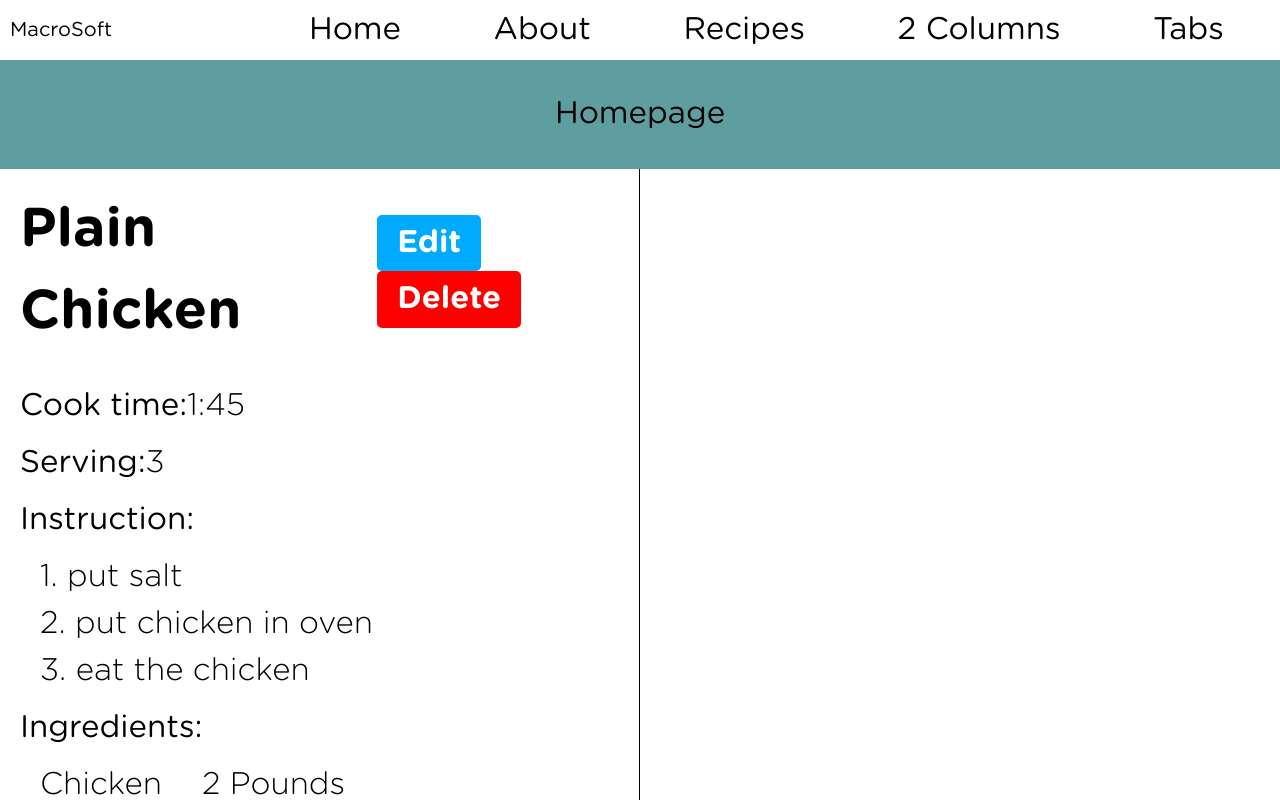
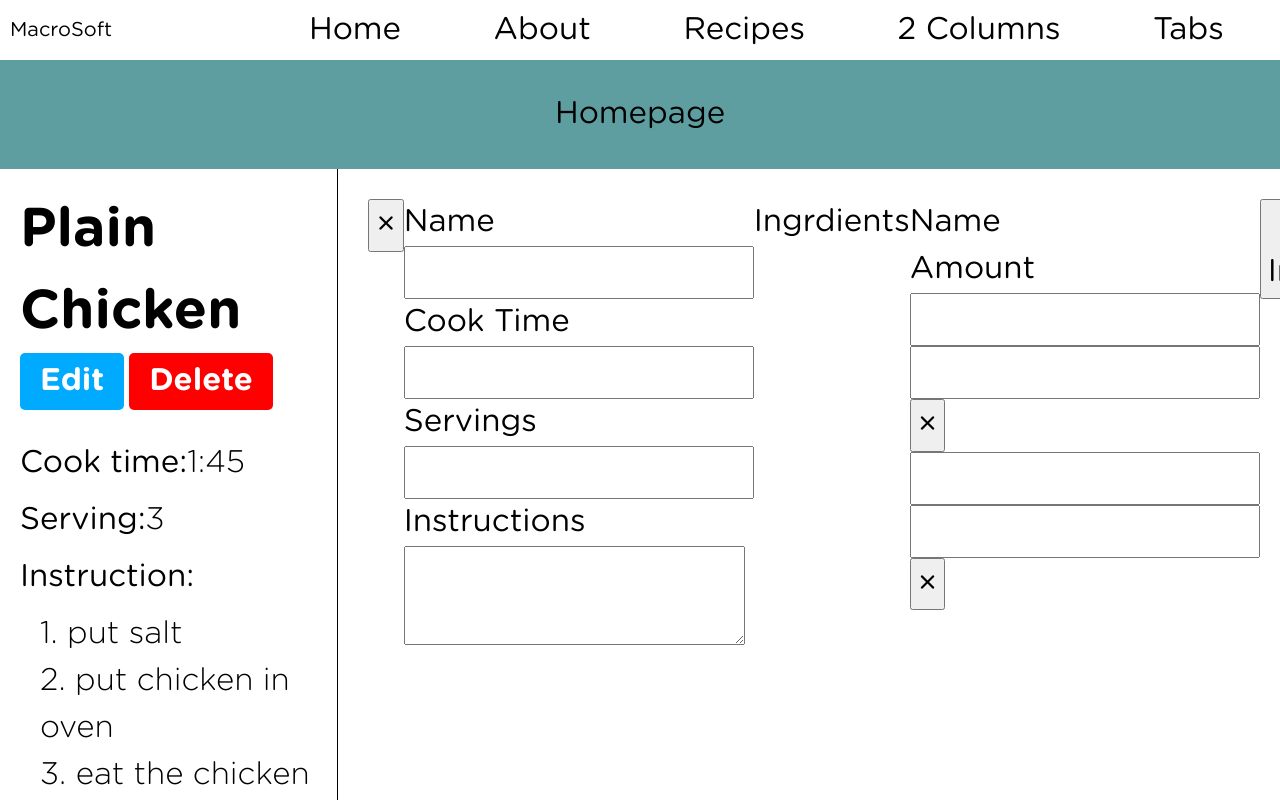
Before and after one commit to JustinTheAnalyst/react-recipe-app, a React (Create React App) app: page / in a window 1280 px wide. Shown: the top 800 px of the page. Built offline with nearby package versions, Linux system fonts and the light colour scheme.

Commit message:
created recipe edit

```diff
--- /dev/null
+++ b/src/components/RecipeEdit.js
@@ -0,0 +1,39 @@
+import React from 'react'
+import RecipeIngredientEdit from './RecipeIngredientEdit'
+
+const RecipeEdit = () => {
+  return (
+    <div className='recipe-edit'>
+      <div>
+        <button>&times;</button>
+      </div>
+      <div>
+        <label htmlFor="name">Name</label>
+        <input type="text" name="name" id="name" />
+
+        <label htmlFor="cookTime">Cook Time</label>
+        <input type="text" name="cookTime" id="cookTime" />
+
+        <label htmlFor="name">Servings</label>
+        <input type="number" name="servings" id="servings" min="1" />
+
+        <label htmlFor="instructions">Instructions</label>
+        <textarea name="instructions" id="instructions"></textarea>
+      </div>
+      <br />
+      <label>Ingrdients</label>
+      <div>
+        <div>Name</div>
+        <div>Amount</div>
+        <div></div>
+        <RecipeIngredientEdit />
+        <RecipeIngredientEdit />
+      </div>
+      <div>
+        <button>Add Ingredient</button>
+      </div>
+    </div>
+  )
+}
+
+export default RecipeEdit
--- /dev/null
+++ b/src/components/RecipeIngredientEdit.js
@@ -0,0 +1,13 @@
+import React from 'react'
+
+const RecipeIngredientEdit = () => {
+  return (
+    <>
+        <input type="text" />
+        <input type="text" />
+        <button>&times;</button>
+    </>
+  )
+}
+
+export default RecipeIngredientEdit
--- a/src/css/index.scss
+++ b/src/css/index.scss
@@ -4,6 +4,7 @@
 @import 'recipeListStyles.scss';
 @import 'ingredientListStyles.scss';
 @import 'recipeStyles.scss';
+@import 'recipeEdit.scss';
 
 @import 'styles.scss';
 @import 'tabStyles.scss';
@@ -14,6 +15,7 @@
 *::before,
 *::after {
   font-family: Gotham Rounded, sans-serif;
+  box-sizing: border-box;
 }
 
 html {
@@ -28,3 +30,8 @@
 .mr-1 {
   margin-right: 5px;
 }
+
+.content-wrapper {
+  display: flex;
+  word-break: normal;
+}
--- /dev/null
+++ b/src/css/recipeEdit.scss
@@ -0,0 +1,6 @@
+.recipe-edit {
+    display: flex;
+    padding: 30px;
+    max-height: 100%;
+    overflow-y: auto;
+}
--- a/src/css/recipeStyles.scss
+++ b/src/css/recipeStyles.scss
@@ -14,6 +14,7 @@
     justify-content: space-between;
     align-items: center;
     margin-bottom: 30px;
+    flex-wrap: wrap;
 }
 
 .recipe__title {
@@ -42,7 +43,6 @@
     white-space: pre-wrap;
 }
 
-
 .recipe-container,
 .recipe-container::before {
     display: flex;
--- a/src/pages/HomePage.js
+++ b/src/pages/HomePage.js
@@ -2,6 +2,7 @@
 import PageHeader from "../components/PageHeader";
 import RecipeList from "../components/RecipeList";
 import { v4 as uuidv4 } from "uuid";
+import RecipeEdit from "../components/RecipeEdit";
 
 export const RecipeContext = React.createContext();
 const LOCAL_STORAGE_KEY = "cookingWithReact.recipes";
@@ -45,7 +46,10 @@
   return (
     <RecipeContext.Provider value={recipeContextValue}>
       <PageHeader title="Homepage" />
-      <RecipeList recipes={recipes} />
+      <div className="content-wrapper">
+        <RecipeList recipes={recipes} />
+        <RecipeEdit />
+      </div>
     </RecipeContext.Provider>
   );
 };
```
